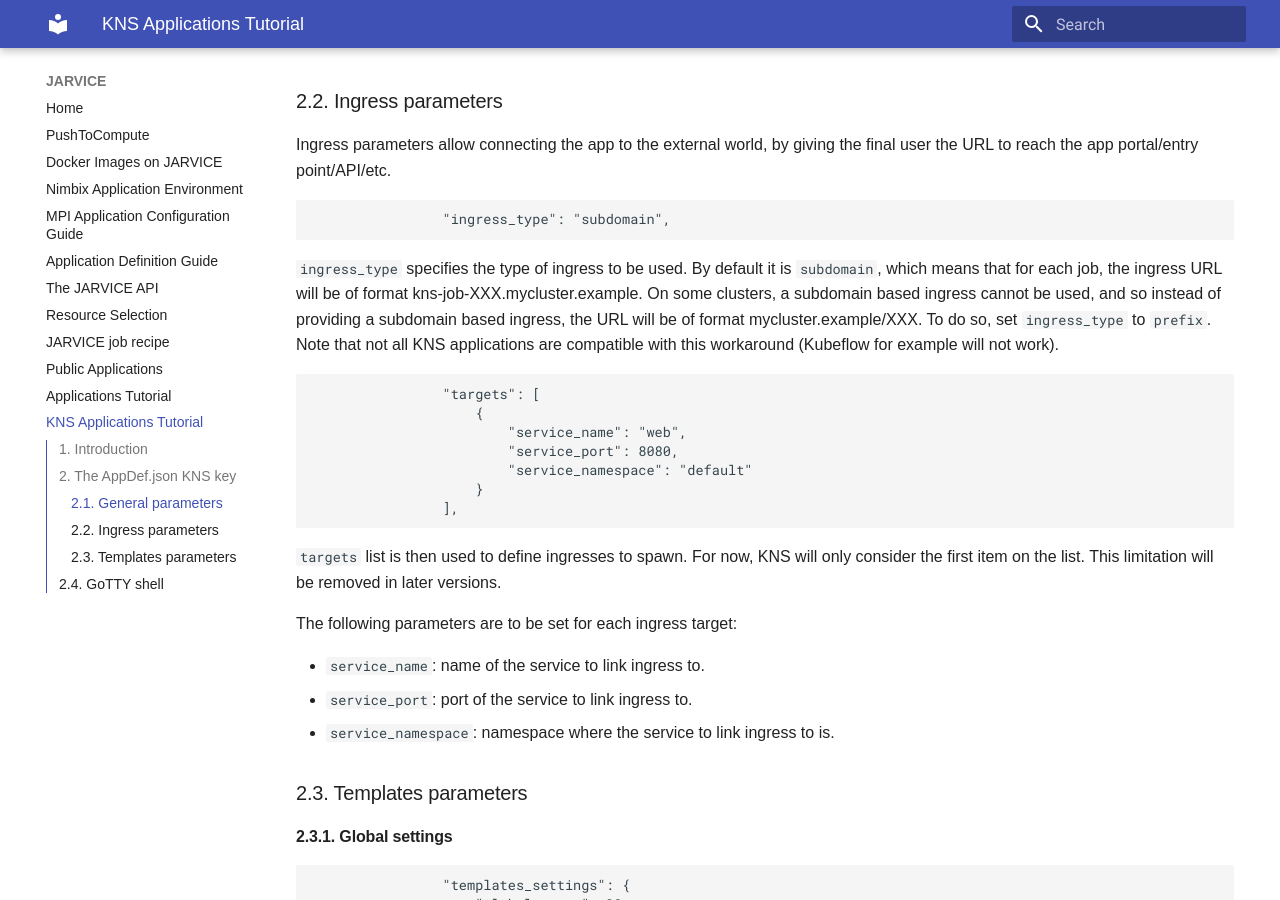
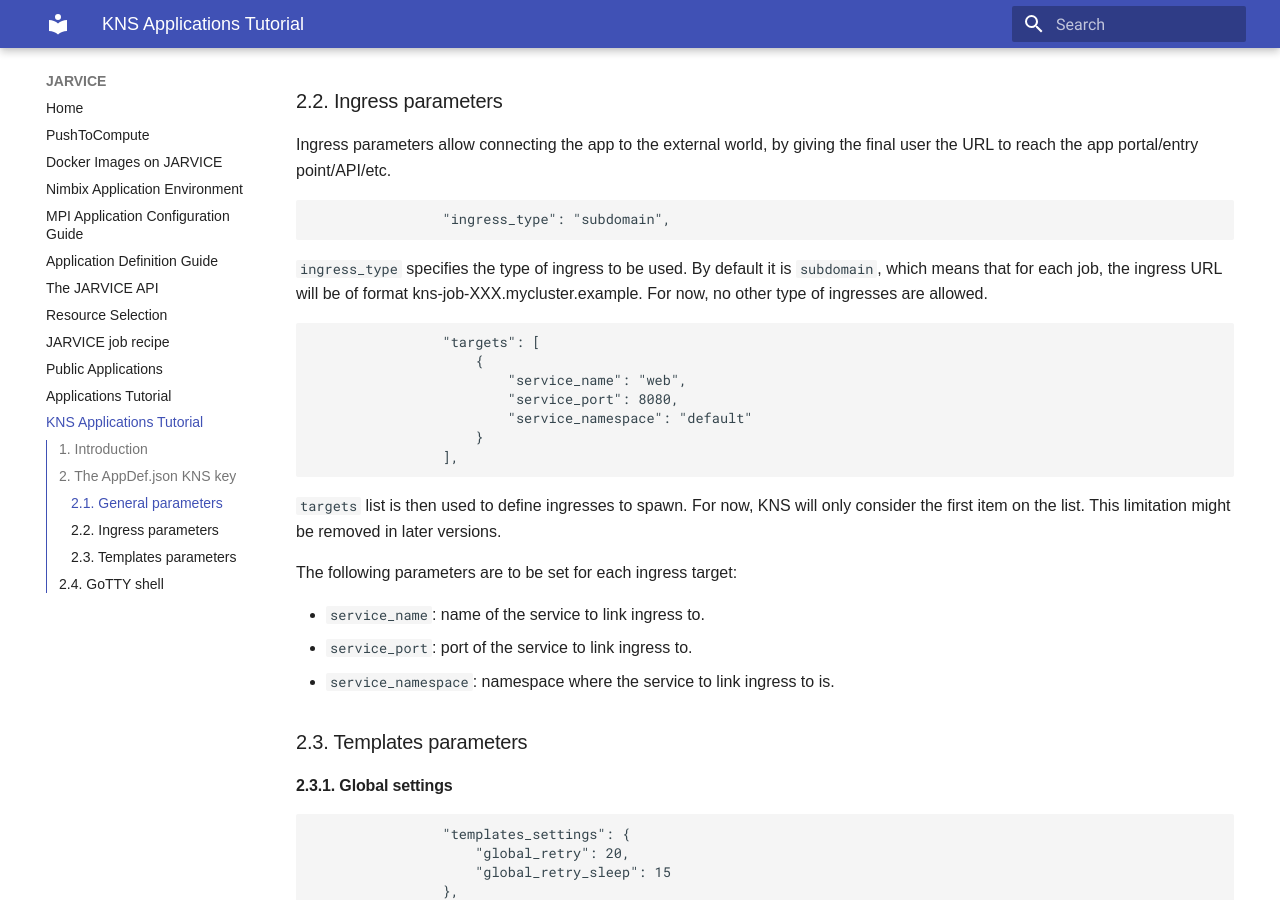
Before and after one commit to nimbix/jardoc, an MkDocs documentation site: the page built from docs/kns_apps_tutorial.md, in a window 1280 px wide and 900 px high, scrolled down 3477 px. Built offline with MkDocs 1.6.1 and Material for MkDocs 9.7.7, drawn with Linux system fonts in a browser that asks for light colours.

Commit message:
Remove ingress prefix doc

````diff
--- a/docs/kns_apps_tutorial.md
+++ b/docs/kns_apps_tutorial.md
@@ -151,8 +151,7 @@ Ingress parameters allow connecting the app to the external world, by giving the
                 "ingress_type": "subdomain",
 ```
 
-`ingress_type` specifies the type of ingress to be used. By default it is `subdomain`, which means that for each job, the ingress URL will be of format kns-job-XXX.mycluster.example.
-On some clusters, a subdomain based ingress cannot be used, and so instead of providing a subdomain based ingress, the URL will be of format mycluster.example/XXX. To do so, set `ingress_type` to `prefix`. Note that not all KNS applications are compatible with this workaround (Kubeflow for example will not work).
+`ingress_type` specifies the type of ingress to be used. By default it is `subdomain`, which means that for each job, the ingress URL will be of format kns-job-XXX.mycluster.example. For now, no other type of ingresses are allowed.
 
 ```json
                 "targets": [
@@ -165,7 +164,7 @@ On some clusters, a subdomain based ingress cannot be used, and so instead of pr
 ```
 
 `targets` list is then used to define ingresses to spawn.
-For now, KNS will only consider the first item on the list. This limitation will be removed in later versions.
+For now, KNS will only consider the first item on the list. This limitation might be removed in later versions.
 
 The following parameters are to be set for each ingress target:
 
````
